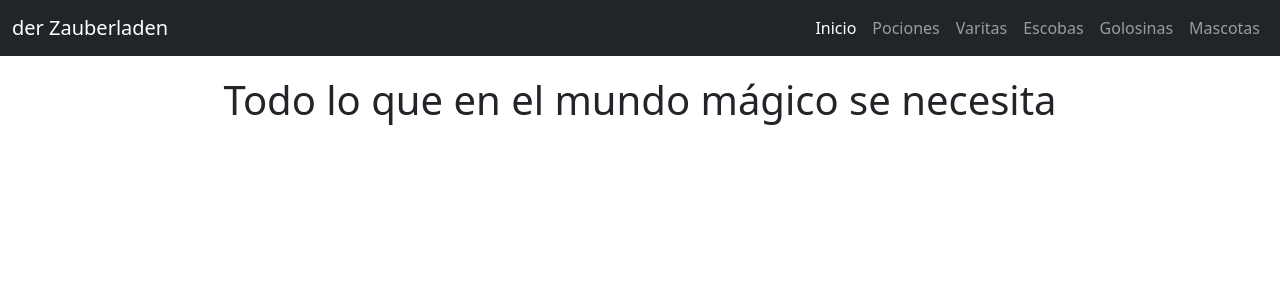
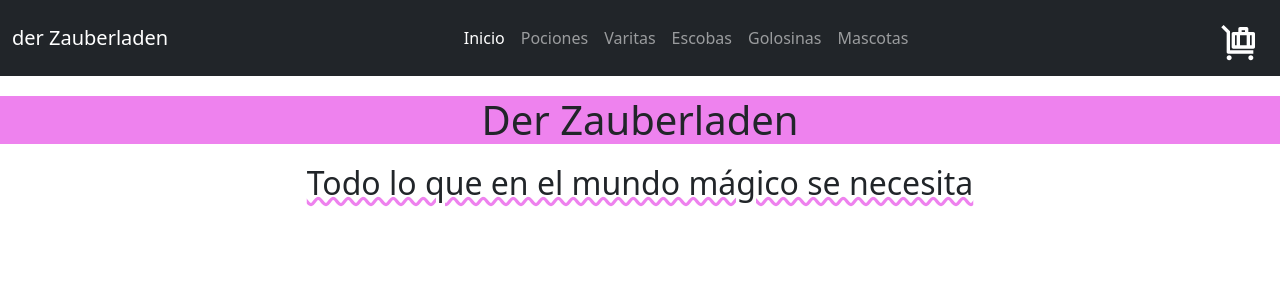
Before and after one commit to Micasebonne/ecommerce-casebonne, a React (Create React App) app: page / in a window 1280 px wide. Shown: the top 300 px of the page. Built offline with nearby package versions, Linux system fonts and the light colour scheme.

Commit message:
Cree los componentes 'CartWidget' e 'ItemListContainer' y los importe en 'App.js'

```diff
--- a/package.json
+++ b/package.json
@@ -9,6 +9,7 @@
     "bootstrap": "^5.1.3",
     "react": "^17.0.2",
     "react-dom": "^17.0.2",
+    "react-icons": "^4.3.1",
     "react-scripts": "4.0.3",
     "web-vitals": "^1.1.2"
   },
--- a/src/App.css
+++ b/src/App.css
@@ -37,7 +37,22 @@
   }
 }
 
-.tituloPrincipal {
+.estilosTitulos {
   text-align: center;
   margin-top: 20px;
 }
+
+.tituloTienda {
+  background-color: violet;
+}
+
+.subtituloPrincipal {
+  text-decoration: underline wavy violet;
+}
+
+.cartWidget {
+  color: white;
+  font-size: 40px;
+  margin-left: 20px;
+  margin-right: 20px;
+}
--- a/src/App.js
+++ b/src/App.js
@@ -1,12 +1,13 @@
-import logo from './logo.svg';
 import './App.css';
 import 'bootstrap/dist/css/bootstrap.min.css';
-import NavBar from './components/NavBar'
+import NavBar from './components/NavBar';
+import ItemListContainer from './components/ItemListContainer';
 
 function App() {
   return <>
     <NavBar />
-    <h1 className="tituloPrincipal">Todo lo que en el mundo mágico se necesita</h1>
+
+    <ItemListContainer greeting="Todo lo que en el mundo mágico se necesita" />
     </>
 }
 
--- /dev/null
+++ b/src/components/CartWidget.js
@@ -0,0 +1,11 @@
+import React from 'react';
+import { RiLuggageCartLine } from "react-icons/ri";
+class CartWidget extends React.Component {
+  render() {
+    return (
+        <RiLuggageCartLine />
+    );
+    }
+}
+
+export default CartWidget;
--- /dev/null
+++ b/src/components/ItemListContainer.js
@@ -0,0 +1,12 @@
+import React from 'react';
+import '../App.css';
+function ItemListContainer(prop) {
+    return(
+        <>
+        <h1 className="estilosTitulos tituloTienda">Der Zauberladen</h1>
+        <h2 className="estilosTitulos subtituloPrincipal">{prop.greeting}</h2>
+        </>
+    );
+}
+
+export default ItemListContainer;
--- a/src/components/NavBar.js
+++ b/src/components/NavBar.js
@@ -1,3 +1,6 @@
+import React from 'react';
+import CartWidget from './CartWidget';
+import '../App.css';
 function NavBar() {
   return (
     <nav class="navbar navbar-expand-lg navbar-dark bg-dark">
@@ -6,7 +9,7 @@ function NavBar() {
         <button class="navbar-toggler" type="button" data-bs-toggle="collapse" data-bs-target="#navbarNav" aria-controls="navbarNav" aria-expanded="false" aria-label="Toggle navigation">
           <span class="navbar-toggler-icon"></span>
         </button>
-          <div class="collapse navbar-collapse justify-content-end" id="navbarNav">
+        <div class="collapse navbar-collapse justify-content-center" id="navbarNav">
           <ul class="navbar-nav">
             <li class="nav-item">
               <a class="nav-link active" aria-current="page" href="#">Inicio</a>
@@ -29,6 +32,9 @@ function NavBar() {
           </ul>
         </div>
       </div>
+      <div className="cartWidget">
+        <CartWidget />
+      </div>
     </nav>
   )
 }
```
Also changed, not shown: 1 other file (tests, documents, lock files or other folders). Lines whose indentation alone changed are shown as unchanged.
